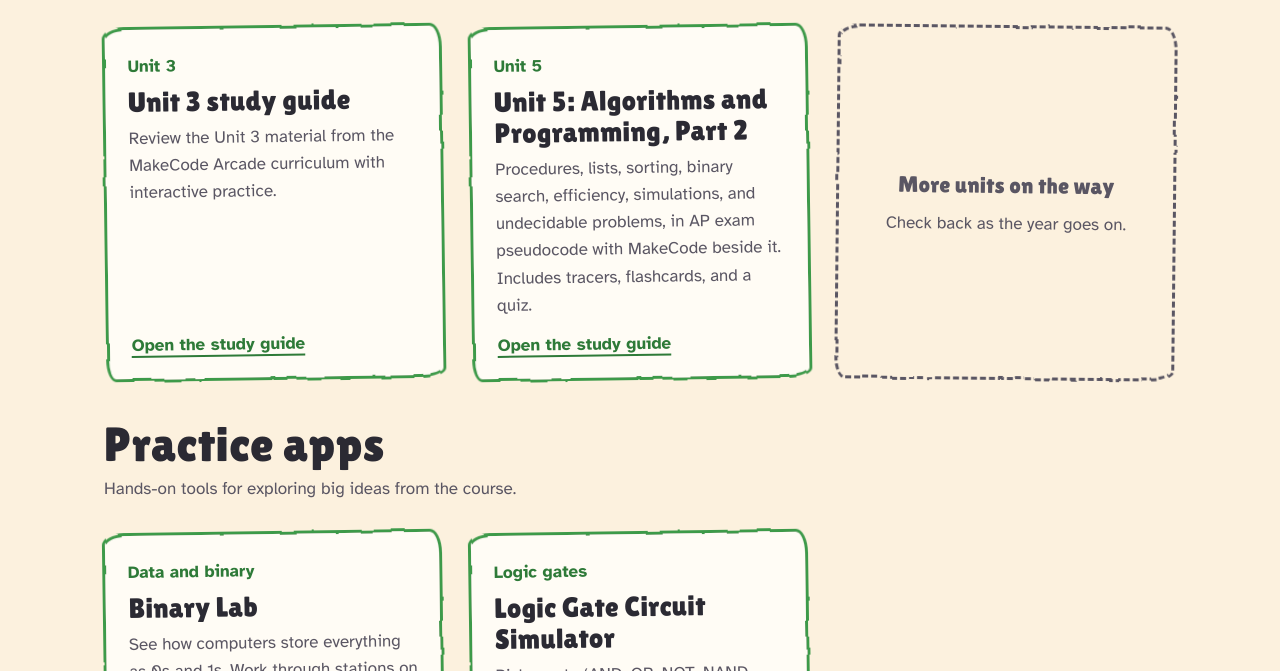
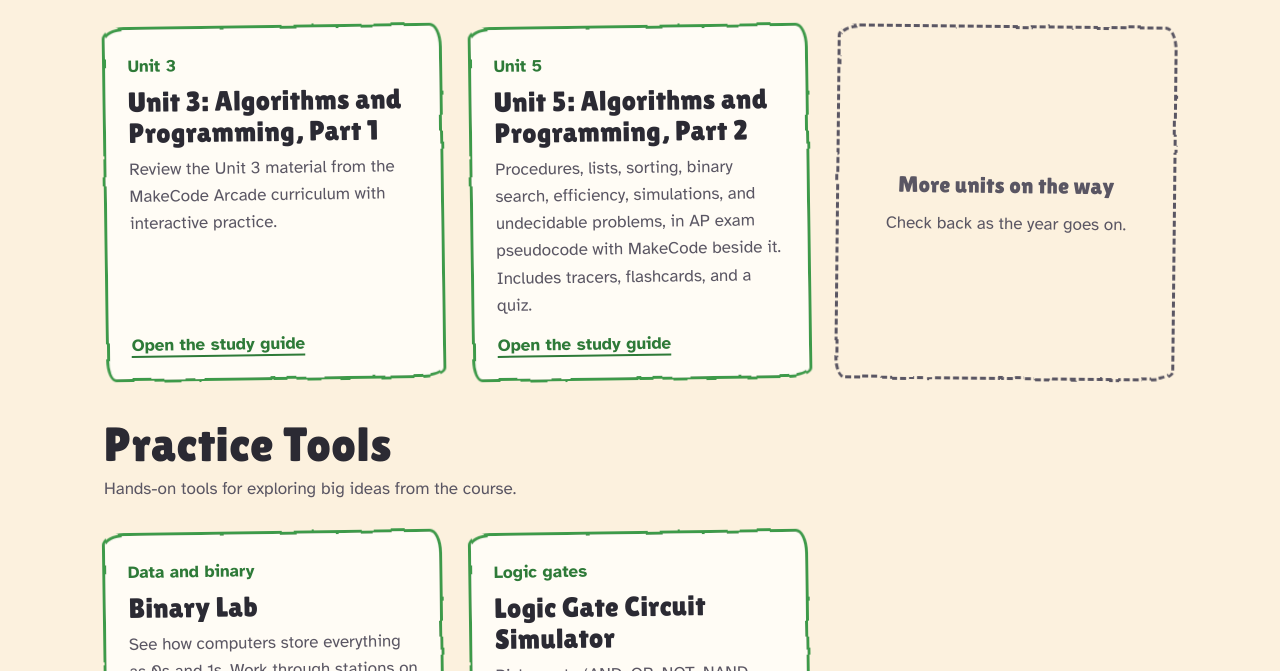
Before and after one commit to brimmer-tech/ap-csp, a plain HTML site: page index.html in a window 1280 px wide. Shown: the part 531-1202 px from the top of the page. Drawn offline with Linux system fonts and the light colour scheme.

Commit message:
Update Unit 3 title and change section heading

```diff
--- a/index.html
+++ b/index.html
@@ -166,7 +166,7 @@
         <div class="grid">
           <a class="card sketch" href="https://brimmer-tech.github.io/ap-csp/unit3.html">
             <span class="tag">Unit 3</span>
-            <h3>Unit 3 study guide</h3>
+            <h3>Unit 3: Algorithms and Programming, Part 1 </h3>
             <p>Review the Unit 3 material from the MakeCode Arcade curriculum with interactive practice.</p>
             <span class="go">Open the study guide</span>
           </a>
@@ -184,7 +184,7 @@
       </section>
 
       <section aria-labelledby="practice">
-        <h2 id="practice">Practice apps</h2>
+        <h2 id="practice">Practice Tools</h2>
         <p class="note">Hands-on tools for exploring big ideas from the course.</p>
         <div class="grid">
           <a class="card sketch" href="https://brimmer-tech.github.io/ap-csp/binary_lab.html">
```
